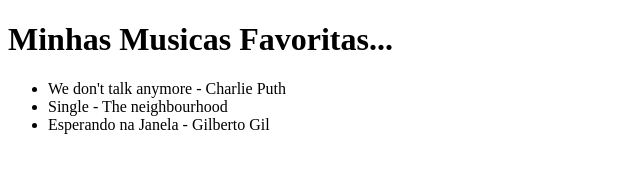
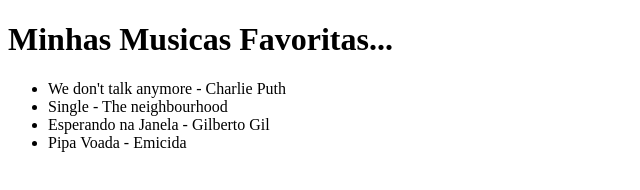
Before and after one commit to GabrielPyva/my_first_front-end, a plain HTML site: page index.html in a window 1280 px wide. Shown: the whole page, without its empty margins (0-640 px from the left). Drawn offline with Linux system fonts and the light colour scheme.

Commit message:
Adicionando nova musica na lista

```diff
--- a/index.html
+++ b/index.html
@@ -11,6 +11,7 @@
             <li>We don't talk anymore - Charlie Puth</li>
             <li>Single - The neighbourhood</li>
             <li>Esperando na Janela - Gilberto Gil</li>
+            <li>Pipa Voada - Emicida</li>
         </ul>
     </body>
 </html>
```
